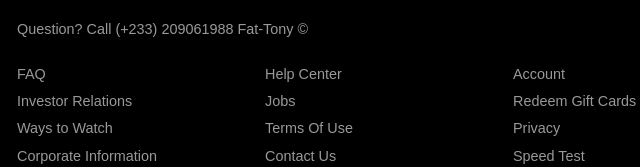
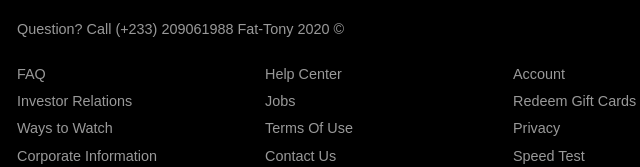
Before and after one commit to FatTonyy/Netflix-, a plain HTML site: page index.html in a window 1280 px wide. Shown: the part 1292-1459 px from the top of the page, 143-783 px from the left. Drawn offline with Linux system fonts and the light colour scheme.

Commit message:
footer-update

```diff
--- a/index.html
+++ b/index.html
@@ -159,7 +159,7 @@
 
     <!-- footer -->
     <footer class="footer">
-        <p>Question? Call (+233) 209061988 Fat-Tony &copy;</p>
+        <p>Question? Call (+233) 209061988 Fat-Tony 2020 &copy;</p>
         <div class="footer-cols">
             <ul>
                 <li><a href="#">FAQ</a></li>
```
